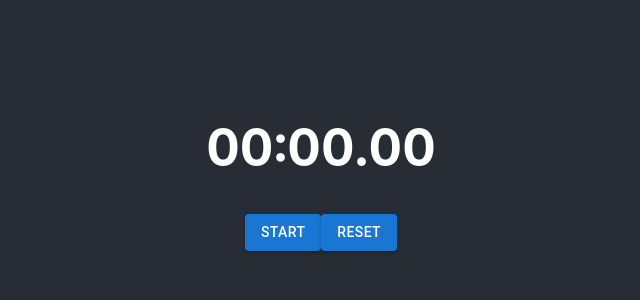
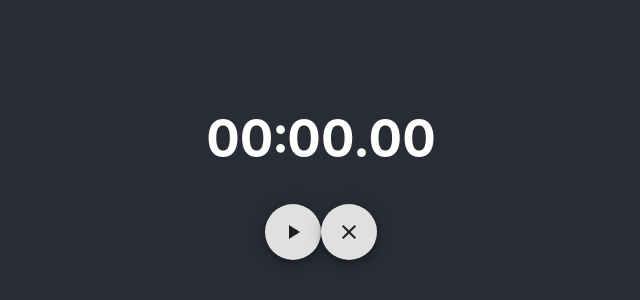
Before and after one commit to varun-seth/stopwatch, a React (Create React App) app: page / in a window 1280 px wide. Shown: the part 234-534 px from the top of the page, without its empty margins (319-959 px from the left). Built offline with nearby package versions, Linux system fonts and the light colour scheme.

Commit message:
💄 icons

```diff
--- a/package.json
+++ b/package.json
@@ -5,6 +5,7 @@
   "dependencies": {
     "@emotion/react": "^11.10.6",
     "@emotion/styled": "^11.10.6",
+    "@mui/icons-material": "^5.11.11",
     "@mui/material": "^5.11.14",
     "@testing-library/jest-dom": "^5.16.5",
     "@testing-library/react": "^13.4.0",
--- a/src/App.js
+++ b/src/App.js
@@ -1,6 +1,9 @@
 import React, { useState, useRef } from 'react';
 import Button from '@mui/material/Button';
-
+import Fab from '@mui/material/Fab';
+import PlayArrowIcon from '@mui/icons-material/PlayArrow';
+import StopIcon from '@mui/icons-material/Stop';
+import ClearIcon from '@mui/icons-material/Clear';
 import logo from './logo.svg';
 import './App.css';
 
@@ -56,11 +59,10 @@ function App() {
                         fontFeatureSettings: "tnum",
                         fontVariantNumeric: "tabular-nums"
                     }}>{formatTime(time)}</h1>
-                    {!isRunning && <Button onClick={startTimer} variant="contained">Start</Button>}
-                    {isRunning && <Button onClick={stopTimer} variant="contained">Stop</Button>}
-                    <Button onClick={resetTimer} variant="contained">Reset</Button>
+                    {!isRunning && <Fab onClick={startTimer} variant="contained"> <PlayArrowIcon /> </Fab>}
+                    {isRunning && <Fab onClick={stopTimer} variant="contained"><StopIcon /> </Fab>}
+                    <Fab onClick={resetTimer} variant="contained"><ClearIcon /></Fab>
                 </div>
-
             </header>
         </div>
     );
```
Also changed, not shown: 1 other file (tests, documents, lock files or other folders).
